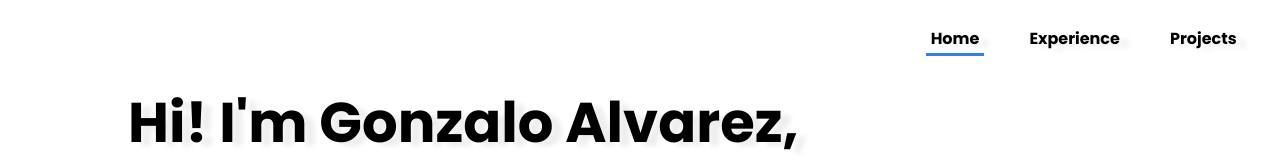
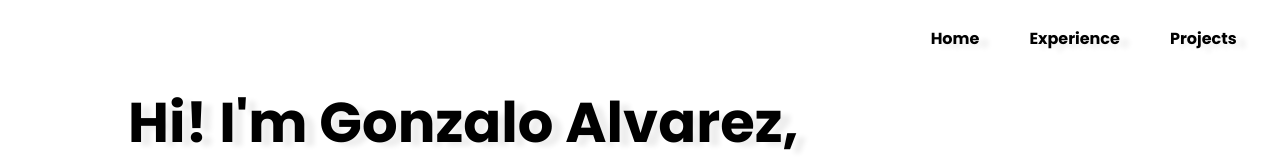
Before and after one commit to gonzaloea/gonzaloea.github.io, an Angular app: page / in a window 1280 px wide. Before the commit this address led to /home. Shown: the top 160 px of the page. Built offline with nearby package versions, Linux system fonts and the light colour scheme.

Commit message:
fix routing

```diff
--- a/src/app/app-routing.module.ts
+++ b/src/app/app-routing.module.ts
@@ -15,8 +15,7 @@ const routes: Routes = [ {
   component: HomeComponent
 }, {
   path: '',
-  redirectTo: '/home',
-  pathMatch: 'full'
+  component: HomeComponent
 }];
 
 @NgModule({
--- a/src/app/app.component.html
+++ b/src/app/app.component.html
@@ -1,8 +1,8 @@
 <nav>
   <ul>
-      <li routerLink="/home" [routerLinkActive]="'active'">Home</li>
-      <li routerLink="/experience"  [routerLinkActive]="'active'">Experience</li>
-      <li routerLink="/projects"  [routerLinkActive]="'active'">Projects</li>
+      <li routerLink="/home" [routerLinkActive]="'active'" skipLocationChange="true">Home</li>
+      <li routerLink="/experience"  [routerLinkActive]="'active'" skipLocationChange="true">Experience</li>
+      <li routerLink="/projects"  [routerLinkActive]="'active'" skipLocationChange="true">Projects</li>
   </ul>
 </nav>
 
```
Also changed, not shown: 3 other files (tests, documents, lock files or other folders).
